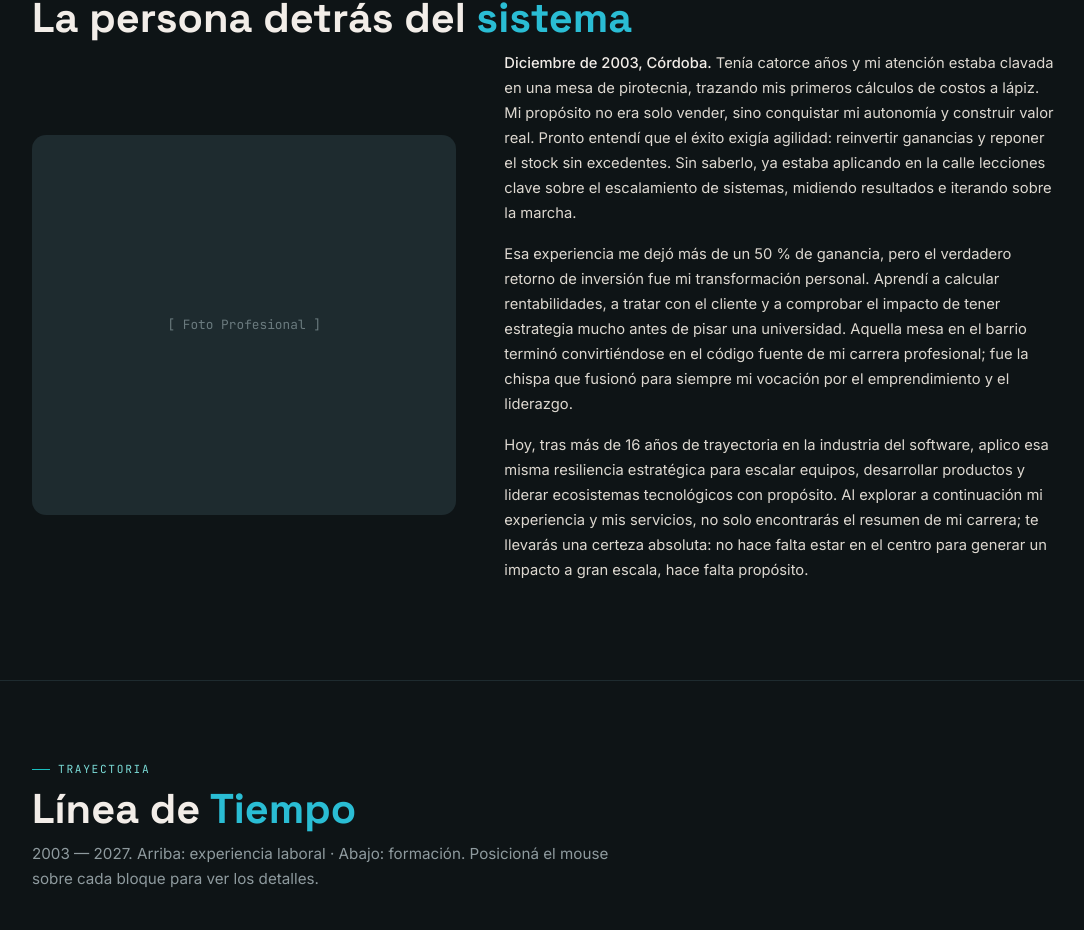
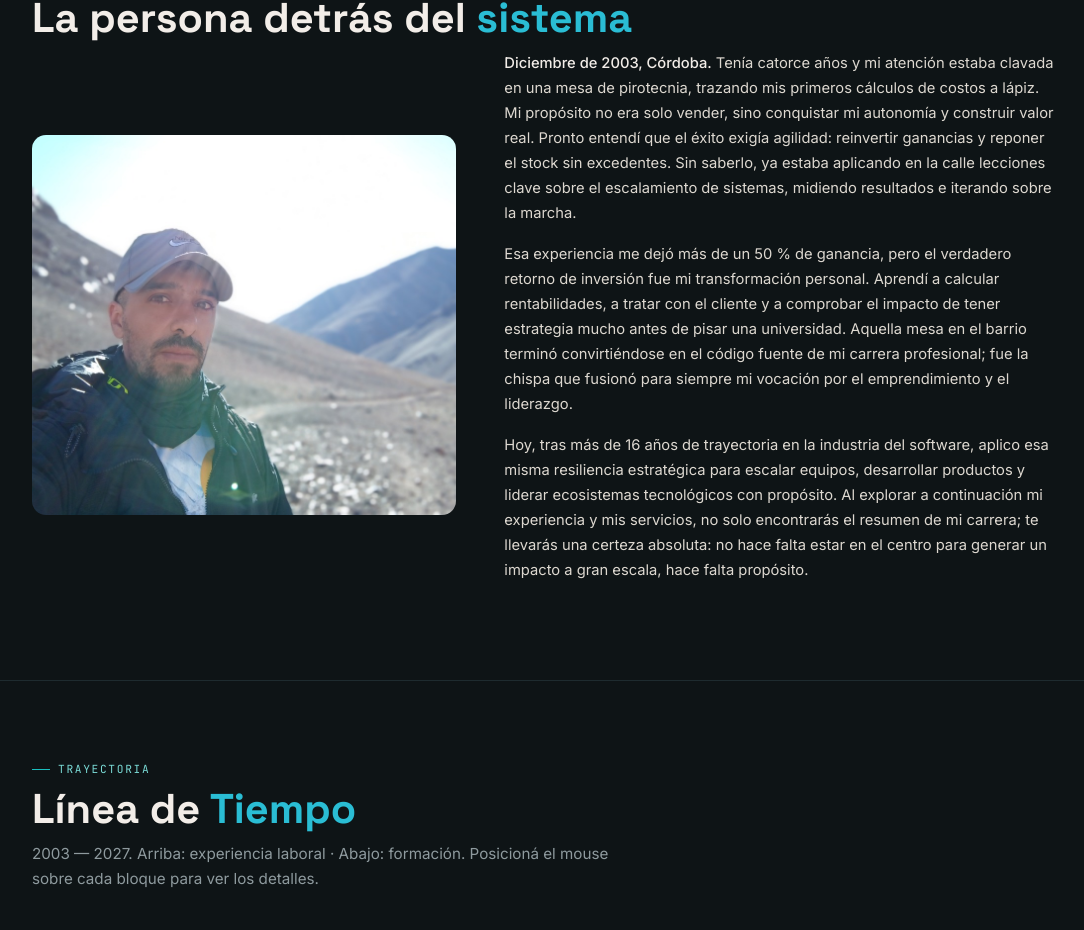
Before and after one commit to darosaldano/web-personal, a Next.js app: page / in a window 1280 px wide. Shown: the part 774-1704 px from the top of the page, without its empty margins (96-1180 px from the left). Built offline with nearby package versions, Linux system fonts and the light colour scheme.

Commit message:
feat: agregar foto profesional en la sección Sobre Mí

```diff
--- a/src/app/page.tsx
+++ b/src/app/page.tsx
@@ -1,4 +1,5 @@
 import Link from 'next/link';
+import Image from 'next/image';
 import Timeline from '@/components/Timeline';
 import BlogCard from '@/components/BlogCard';
 import { getAllPosts } from '@/lib/blog';
@@ -51,7 +52,14 @@ export default function Home() {
           <h2 className="section-title">La persona detrás del <span>sistema</span></h2>
           <div className="about-grid">
             <div className="about-image">
-              [ Foto Profesional ]
+              <Image
+                src="/dario-saldano.jpg"
+                alt="Darío Saldaño - Strategic Tech Consulting"
+                width={500}
+                height={380}
+                style={{ objectFit: 'cover', width: '100%', height: '100%' }}
+                priority
+              />
             </div>
             <div className="about-text">
               <p>
```
Also changed, not shown: public/dario-saldano.jpg (added).
